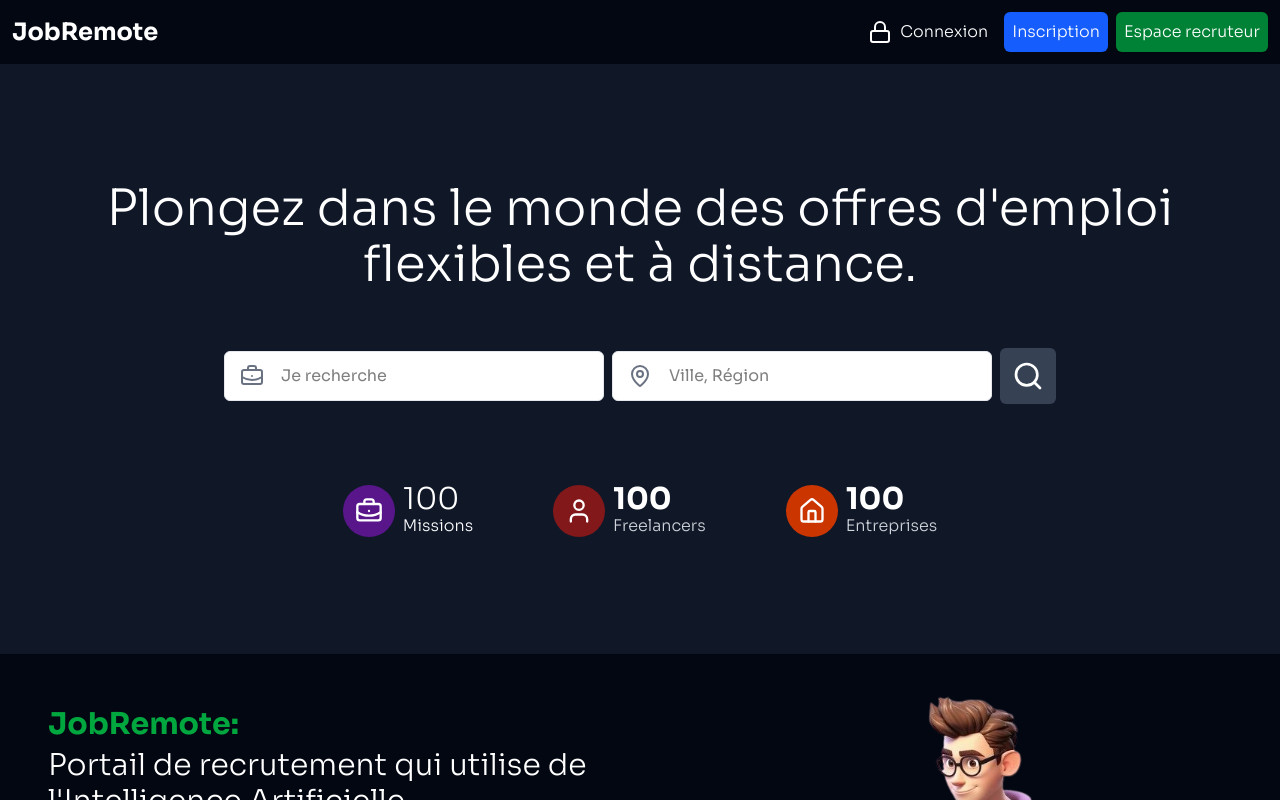
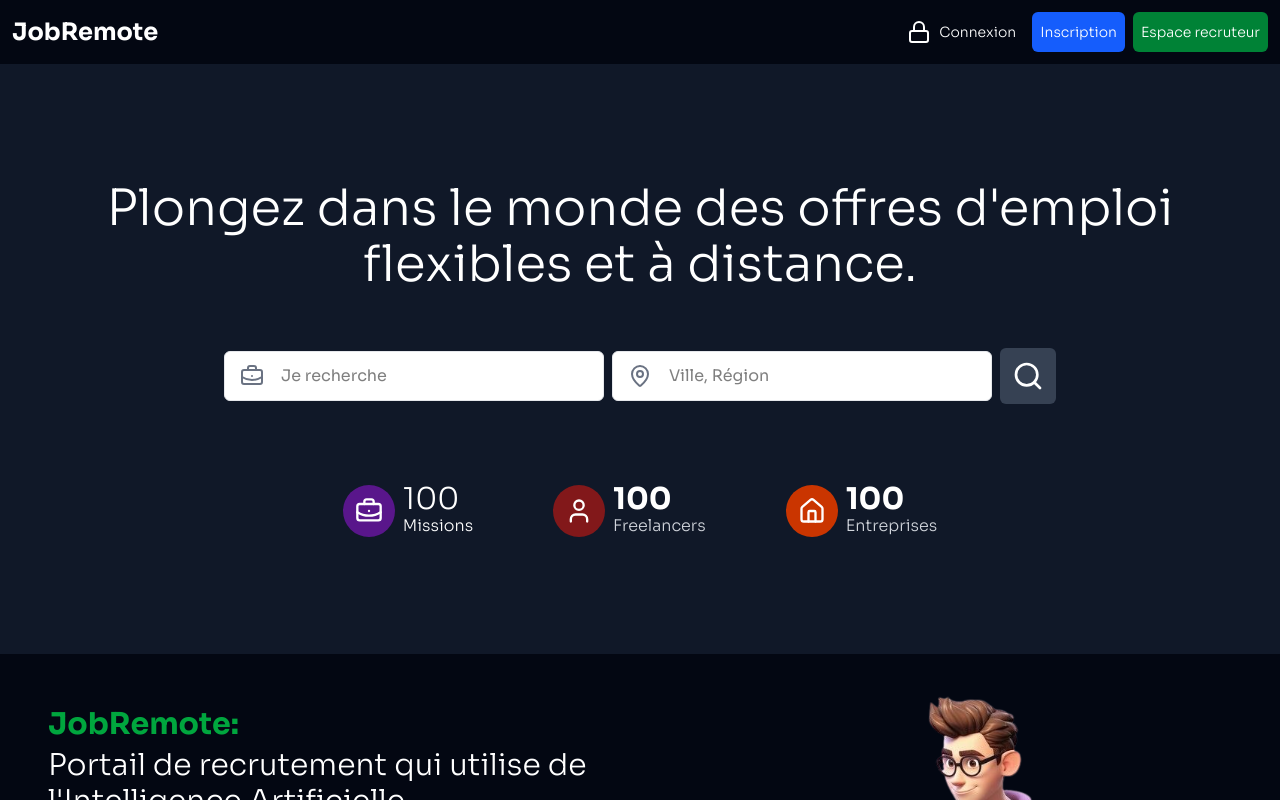
Before and after one commit to Mandroro/plateforme-intelligente, a React (Vite) app in the folder frontend/: page / in a window 1280 px wide. Shown: the top 800 px of the page. Built offline with nearby package versions, Linux system fonts and the light colour scheme.

Commit message:
Mise à jour du header

```diff
--- a/frontend/src/components/contenue-site-freelancer/layout/Header.jsx
+++ b/frontend/src/components/contenue-site-freelancer/layout/Header.jsx
@@ -48,14 +48,14 @@ export default function Header() {
           </ul>
         </nav> */}
         <div className="hidden md:flex space-x-2">
-          <button onClick={connexion} className="text-white hover:text-gray-900 font-[Sora] hover:bg-gray-200 font-light p-2 rounded-md flex items-center justify-center cursor-pointer">
+          <button onClick={connexion} className="text-white hover:text-gray-900 font-[Sora] hover:bg-gray-200 font-light text-[14px] p-2 rounded-md flex items-center justify-center cursor-pointer">
             <Lock className="mr-2"/>
             Connexion
           </button>
-          <button onClick={inscription} className="text-white bg-blue-600 font-[Sora] font-light p-2 rounded-md flex items-center justify-center cursor-pointer">
+          <button onClick={inscription} className="text-white bg-blue-600 font-[Sora] font-light text-[14px] p-2 rounded-md flex items-center justify-center cursor-pointer">
             Inscription
           </button>
-          <button onClick={espaceRecruteur} className="text-white bg-green-700 font-[Sora] font-light p-2 rounded-md flex items-center justify-center cursor-pointer">
+          <button onClick={espaceRecruteur} className="text-white bg-green-700 font-[Sora] font-light text-[14px] p-2 rounded-md flex items-center justify-center cursor-pointer">
             Espace recruteur
           </button>
         </div>
```
